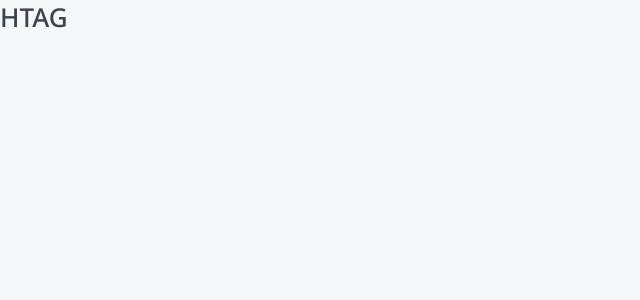
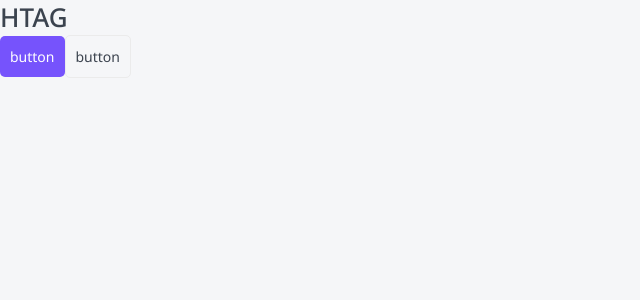
Before and after one commit to MorozovAleksandr/next-app, a Next.js app: page / in a window 1280 px wide. Shown: the top 300 px of the page, without its empty margins (0-640 px from the left). Built offline with nearby package versions, Linux system fonts and the light colour scheme.

Commit message:
added Button component

```diff
--- a/app/page.tsx
+++ b/app/page.tsx
@@ -1,6 +1,6 @@
 import React from "react";
 import type { Metadata } from "next";
-import { Htag } from "@/components";
+import { Button, Htag } from "@/components";
 
 export const metadata: Metadata = {
   title: "page",
@@ -11,6 +11,8 @@ export default function Home(): React.JSX.Element {
   return (
     <div>
       <Htag tag="h1">HTAG</Htag>
+      <Button appearance={"primary"}>button</Button>
+      <Button appearance={"ghost"}>button</Button>
     </div>
   );
 }
--- /dev/null
+++ b/components/Button/Button.module.css
@@ -0,0 +1,13 @@
+.button {
+    display: inline-block;
+
+    box-sizing: border-box;
+    padding: 10px;
+
+    cursor: pointer;
+    text-align: center;
+    border-radius: 5px;
+    font-size: 14px;
+
+    transition: all .2s;
+}
--- /dev/null
+++ b/components/Button/Button.tsx
@@ -0,0 +1,27 @@
+import { FC, ReactElement, ReactNode } from "react";
+import cn from "classnames";
+
+import styles from "./Button.module.css";
+import { ButtonMode } from "@/components/Button/types";
+
+interface ButtonProps {
+  children: ReactNode;
+  appearance: keyof typeof ButtonMode;
+}
+
+const Button: FC<ButtonProps> = ({ children, appearance }): ReactElement => {
+  return (
+    <button
+      className={cn(styles.button, {
+        ["text-white bg-primary hover:bg-primaryHover"]:
+          appearance === ButtonMode.primary,
+        ["text-black border-ghost border-[1px] hover:bg-primary hover:text-white"]:
+          appearance === ButtonMode.ghost,
+      })}
+    >
+      {children}
+    </button>
+  );
+};
+
+export default Button;
--- /dev/null
+++ b/components/Button/types.ts
@@ -0,0 +1,4 @@
+export enum ButtonMode {
+  primary = "primary",
+  ghost = "ghost",
+}
--- a/components/index.ts
+++ b/components/index.ts
@@ -1,3 +1,4 @@
 import Htag from "@/components/Htag/Htag";
+import Button from "@/components/Button/Button";
 
-export { Htag };
+export { Htag, Button };
```
